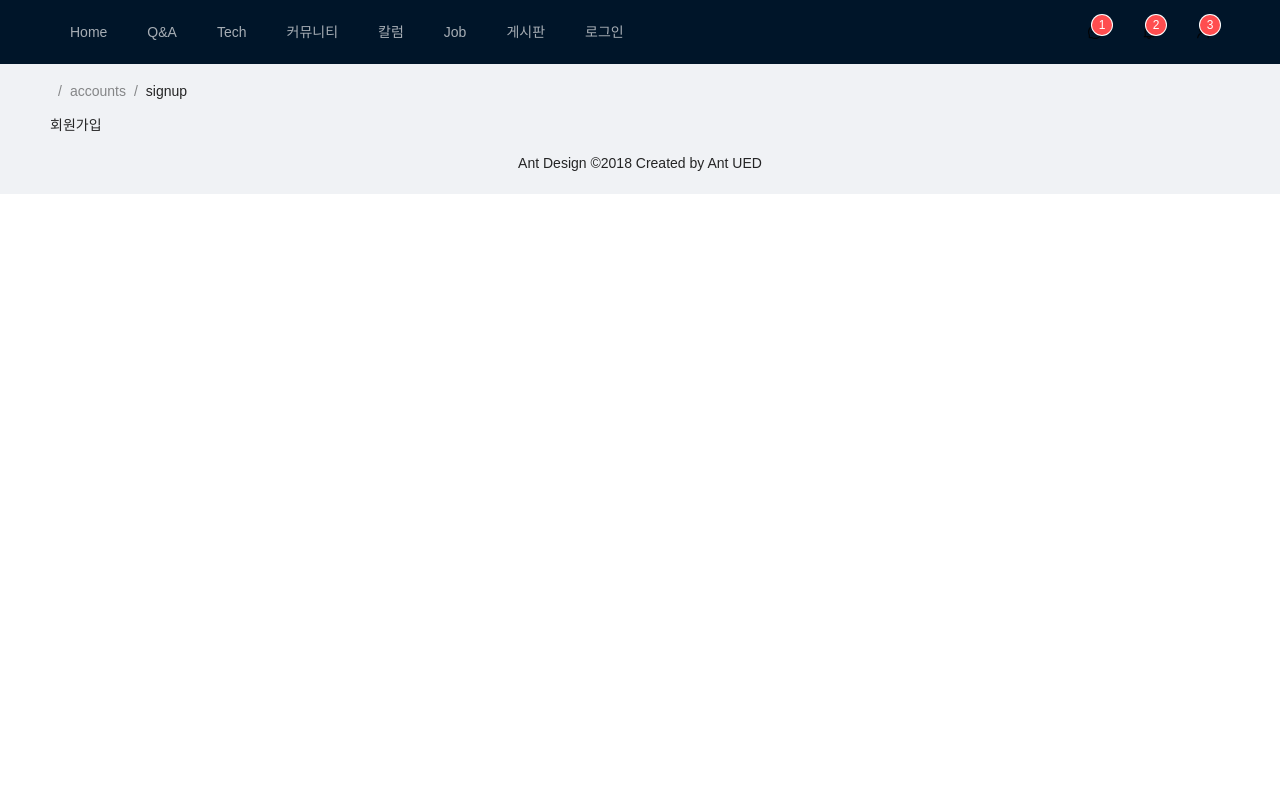
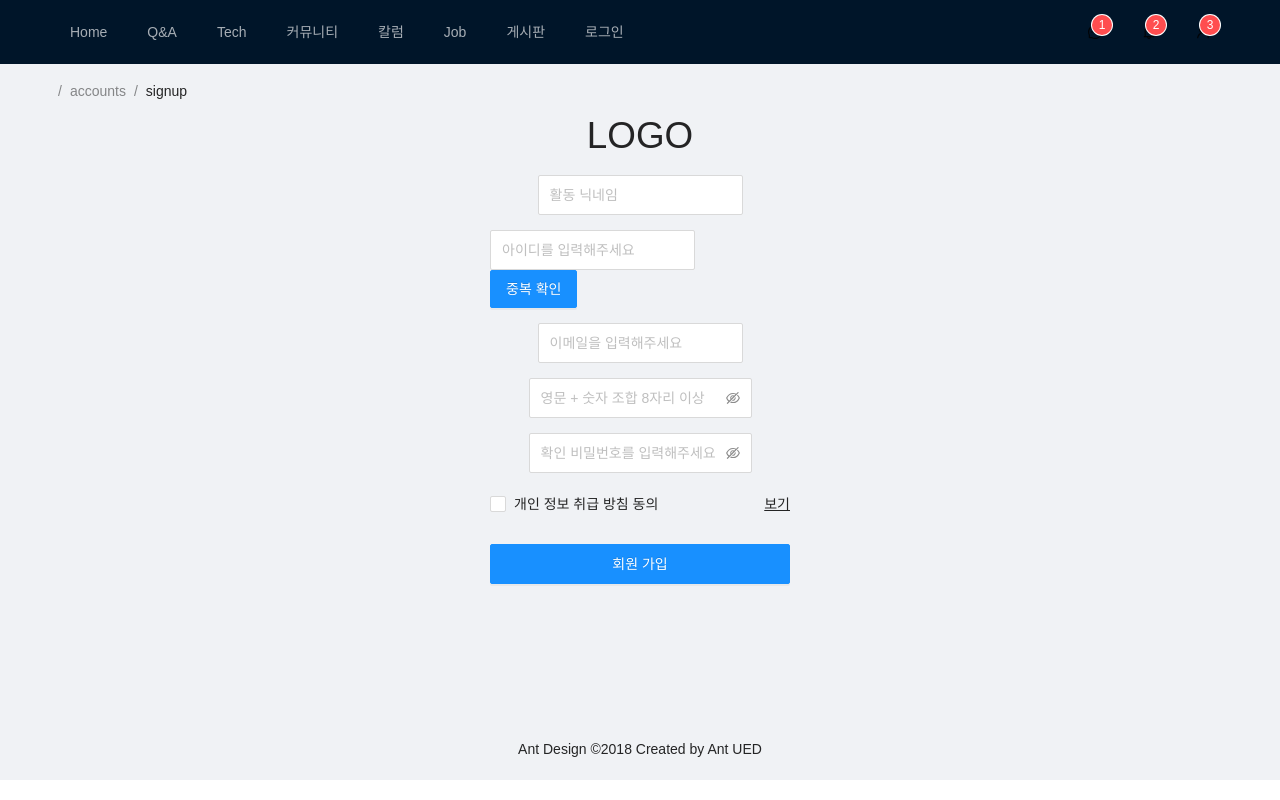
Before and after one commit to sbin0819/community, a Next.js app: page /accounts/signup in a window 1280 px wide. Built offline with nearby package versions, Linux system fonts and the light colour scheme.

Commit message:
Change css in accounts

```diff
--- a/src/pages/accounts/signup/index.jsx
+++ b/src/pages/accounts/signup/index.jsx
@@ -1,12 +1,129 @@
+import Link from 'next/link'
+
+import { useObserver } from "mobx-react";
 import styled from 'styled-components';
 
-const SignUp = (props) => {
-  return (
-    <div className={props.className}>
-      회원가입
-    </div>
-  )
+import { Form, Input, Button, Checkbox, Row, Col } from 'antd';
+
+const Signup = (props) => {
+  return useObserver(() => {
+    return (
+      <div className={props.className}>
+        <h1 className='title'>LOGO</h1>
+        <Form
+          name="basic"
+          initialValues={{
+            remember: true,
+          }}
+          onFinish={() => { console.log("finish") }}
+          onFinishFailed={() => { console.log("onFinishFailed") }}
+        >
+          <div className='wrapper'>
+            <Form.Item
+              className="center form-item"
+              name="nickname"
+            >
+              <Input
+                className="input"
+                id="nickname"
+                placeholder='활동 닉네임'
+              />
+            </Form.Item>
+            <Form.Item
+              className="center form-item"
+              name="userId"
+            >
+              <Input
+                className="input input-id"
+                id="userId"
+                placeholder='아이디를 입력해주세요'
+              />
+              <Button className='button-id' type="primary">중복 확인</Button>
+            </Form.Item>
+            <Form.Item
+              className="center form-item"
+              name="email"
+            >
+              <Input
+                className="input"
+                id="email"
+                placeholder='이메일을 입력해주세요'
+              />
+            </Form.Item>
+            <Form.Item
+              className="center form-item"
+              name="password"
+            >
+              <Input.Password
+                className="input"
+                id="password"
+                placeholder="영문 + 숫자 조합 8자리 이상"
+              />
+            </Form.Item>
+            <Form.Item
+              className="center form-item"
+              name="password"
+            >
+              <Input.Password
+                className="input"
+                id="password"
+                placeholder="확인 비밀번호를 입력해주세요"
+              />
+            </Form.Item>
+            <Form.Item name="remember" valuePropName="checked">
+              <Checkbox>개인 정보 취급 방침 동의</Checkbox>
+              <Link href="signup/privacy"><a className='privacy'>보기</a></Link>
+            </Form.Item>
+            <Form.Item>
+              <Button className='button' type="primary" htmlType="submit" onClick={() => {
+              }}>회원 가입</Button>
+            </Form.Item>
+          </div>
+        </Form>
+      </div>
+    );
+  });
 }
 
-export default styled(SignUp)`
+export default styled(Signup)`
+  & {
+    height: 75vh;
+    overflow: scroll;
+
+    .title{
+      font-size: 2.3rem;
+      text-align: center;
+      margin-bottom: 20px;
+    }
+    .wrapper {
+      margin: 15px auto;
+      width: 300px;
+      .form-item {
+        margin-bottom: 15px;
+      }
+      .input{
+        height: 40px;
+      }
+      .input-id{
+        width: 205px;
+        margin-right: 10px;
+      }
+      .button-id {
+        height: 38px;
+      }
+    }
+    .center {
+      display: flex;
+      align-items: center;
+      justify-content: center;
+    }
+    .privacy{
+      float: right;
+      text-decoration: underline;
+    }
+    .button{
+      width: 100%;
+      height: 40px
+    }
+  }
 `;
```
Also changed, not shown: src/pages/accounts/login/index.jsx (+48 -41 lines), src/pages/accounts/signup/privacy/index.jsx (added, +33 -0 lines).
